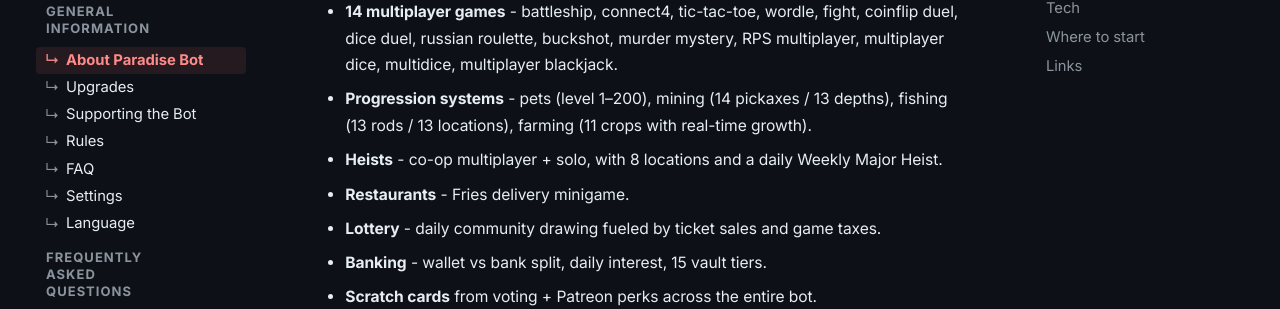
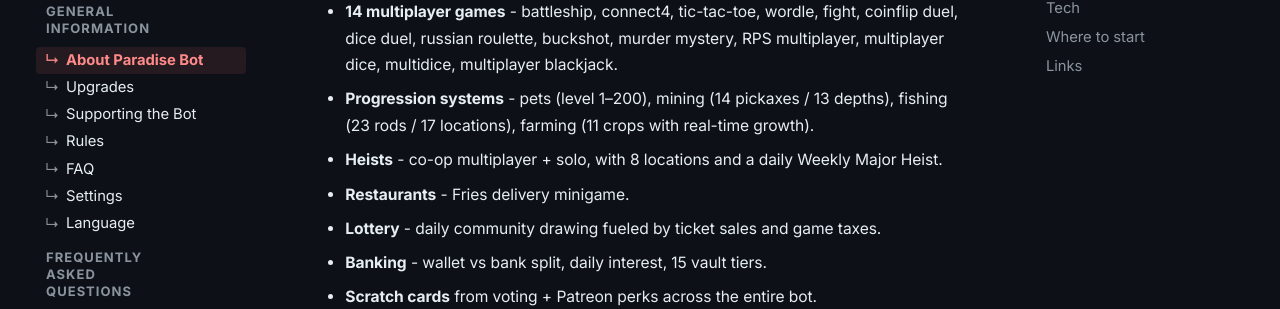
Before and after one commit to Daniel-191/casino-bot-wiki, an MkDocs documentation site: the page built from docs/general/about.md, in a window 1280 px wide and 900 px high, scrolled down 360 px. Shown: the part 171-480 px from the top of the window. Built offline with MkDocs 1.6.1 and Material for MkDocs 9.7.7, drawn with Linux system fonts in a browser that asks for light colours.

Commit message:
Updated with new fishing rods

```diff
--- a/docs/general/about.md
+++ b/docs/general/about.md
@@ -8,7 +8,7 @@ Paradise Bot ties together a wide range of mechanics in one place:
 
 - **16 casino games** - blackjack, poker, slots, roulette, baccarat, dice, crash, tower, minesweeper, plinko, wheel-of-fortune, horse-race, sportsbet, uncrossable, RPS, coinflip.
 - **14 multiplayer games** - battleship, connect4, tic-tac-toe, wordle, fight, coinflip duel, dice duel, russian roulette, buckshot, murder mystery, RPS multiplayer, multiplayer dice, multidice, multiplayer blackjack.
-- **Progression systems** - pets (level 1–200), mining (14 pickaxes / 13 depths), fishing (13 rods / 13 locations), farming (11 crops with real-time growth).
+- **Progression systems** - pets (level 1–200), mining (14 pickaxes / 13 depths), fishing (23 rods / 17 locations), farming (11 crops with real-time growth).
 - **Heists** - co-op multiplayer + solo, with 8 locations and a daily Weekly Major Heist.
 - **Restaurants** - Fries delivery minigame.
 - **Lottery** - daily community drawing fueled by ticket sales and game taxes.
```
